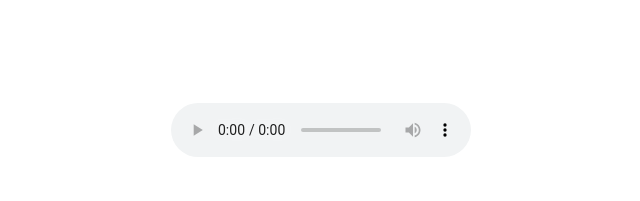
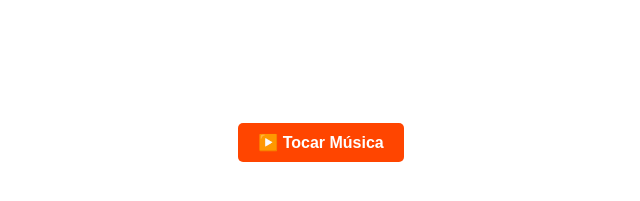
Before and after one commit to RICZIN2008/Playlist-404, a plain HTML site: page index.html in a window 1280 px wide. Shown: the part 305-506 px from the top of the page, without its empty margins (319-959 px from the left). Drawn offline with Linux system fonts and the light colour scheme.

Commit message:
Update index.html

```diff
--- a/index.html
+++ b/index.html
@@ -45,6 +45,22 @@
         .player {
             margin-top: 30px;
         }
+
+        #playButton {
+            padding: 10px 20px;
+            font-size: 16px;
+            font-weight: bold;
+            background-color: #ff4500;
+            color: white;
+            border: none;
+            cursor: pointer;
+            margin-top: 20px;
+            border-radius: 5px;
+        }
+
+        #playButton:hover {
+            background-color: #ff5722;
+        }
     </style>
 </head>
 <body>
@@ -75,11 +91,19 @@
     </div>
 
     <div class="player">
-        <audio id="player" controls autoplay>
+        <audio id="player">
             <source src="https://www.dropbox.com/scl/fi/3uul5gi7zsgoft4fu4rfp/ZackZin-REF_-Clipe-oficial-MP3_160K.mp3?raw=1" type="audio/mpeg">
             Seu navegador não suporta o elemento de áudio.
         </audio>
+        <button id="playButton">▶️ Tocar Música</button>
     </div>
+
+    <script>
+        document.getElementById("playButton").addEventListener("click", function() {
+            const audio = document.getElementById("player");
+            audio.play().catch(error => console.error("Erro ao iniciar áudio:", error));
+        });
+    </script>
 
 </body>
 </html>
```
